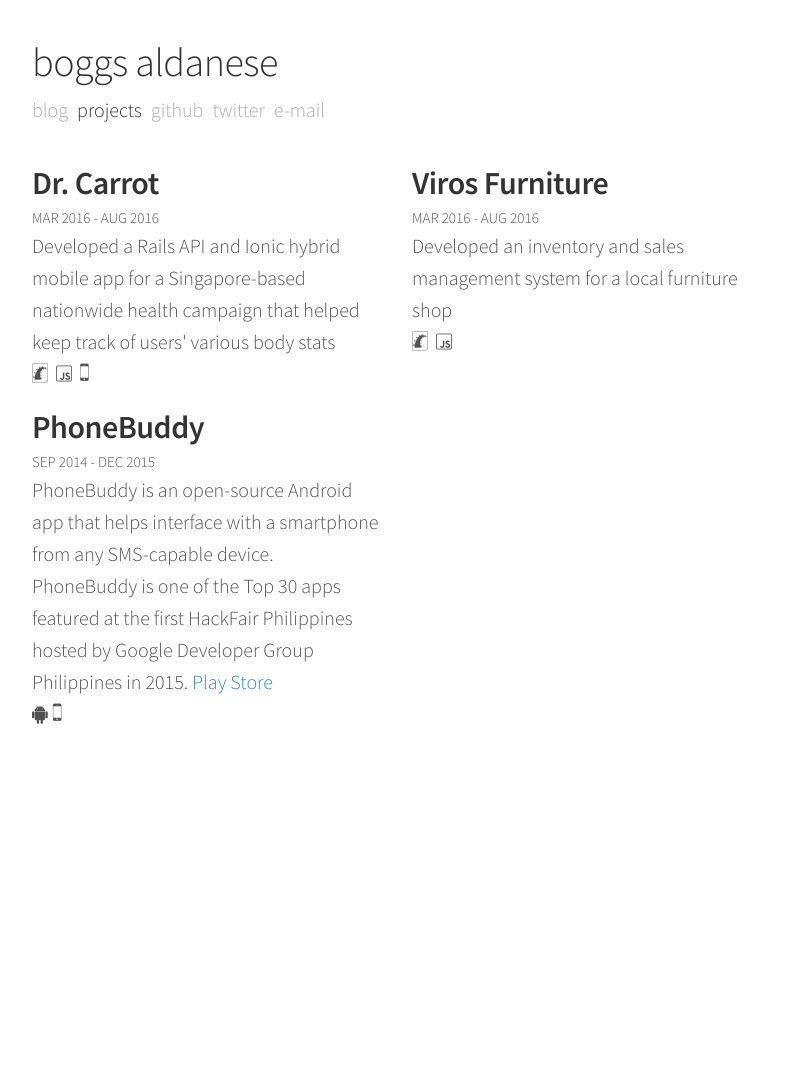
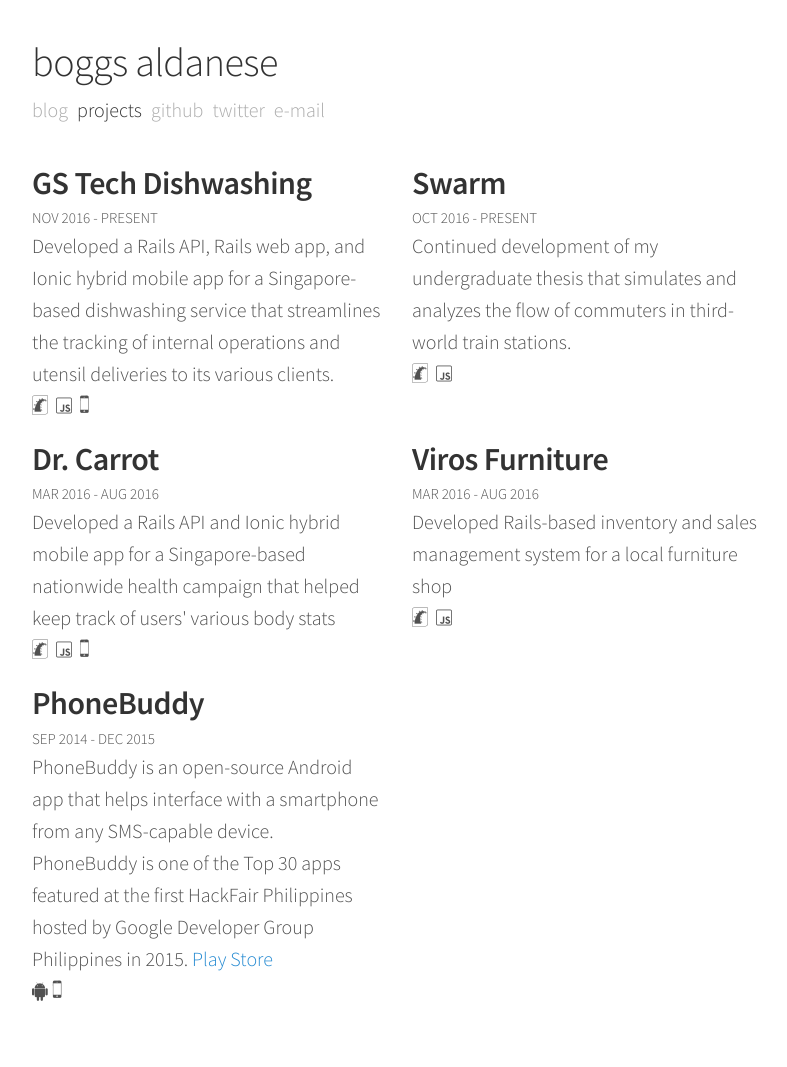
Before and after one commit to b-ggs/b-ggs.github.io, a Jekyll site: the page built from projects/index.html, in a window 1280 px wide. Shown: the whole page, without its empty margins (243-1030 px from the left). Built offline with Jekyll 4.4.1, drawn with Linux system fonts in a browser that asks for light colours; nearby versions of some CDN libraries; before the commit the page ends 900 px from its top, so only the background shows below that.

Commit message:
Update projects

```diff
--- a/_data/projects.yml
+++ b/_data/projects.yml
@@ -1,4 +1,17 @@
 # Projects
+- name: GS Tech Dishwashing
+  write_up: "Developed a Rails API, Rails web app, and Ionic hybrid mobile app for a Singapore-based dishwashing service that streamlines the tracking of internal operations and utensil deliveries to its various clients."
+  duration: "Nov 2016 - Present"
+  stack:
+    - icon-ruby-on-rails
+    - icon-javascript
+    - icon-iphone
+- name: Swarm
+  write_up: "Continued development of my undergraduate thesis that simulates and analyzes the flow of commuters in third-world train stations."
+  duration: "Oct 2016 - Present"
+  stack:
+    - icon-ruby-on-rails
+    - icon-javascript
 - name: Dr. Carrot
   write_up: "Developed a Rails API and Ionic hybrid mobile app for a Singapore-based nationwide health campaign that helped keep track of users' various body stats"
   duration: "Mar 2016 - Aug 2016"
@@ -7,7 +20,7 @@
     - icon-javascript
     - icon-iphone
 - name: Viros Furniture
-  write_up: "Developed an inventory and sales management system for a local furniture shop"
+  write_up: "Developed Rails-based inventory and sales management system for a local furniture shop"
   duration: "Mar 2016 - Aug 2016"
   stack:
     - icon-ruby-on-rails
```
